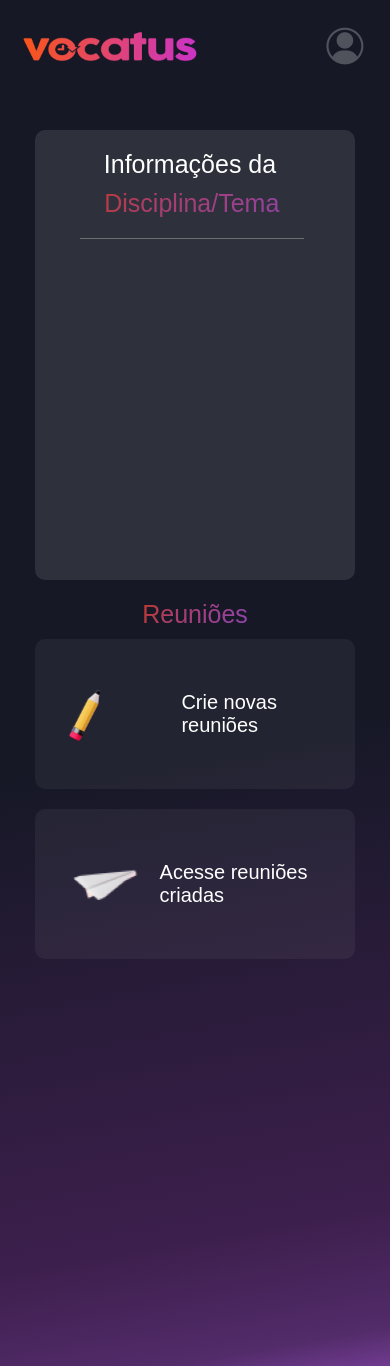
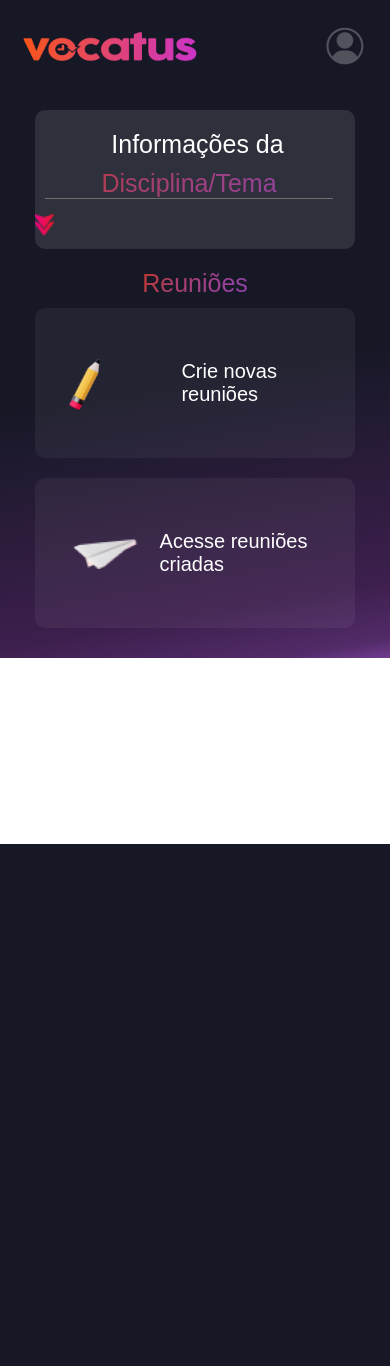
Before and after one commit to LucianaNascimento/vocatus2, a PHP site: page /pages/discipline.html in a window 390 px wide. After the commit the page ends 844 px from the top, so only its background shows below. Run offline with PHP 8.4, Linux system fonts and the light colour scheme; data that the repository does not hold is empty; some web fonts are replaced.

Commit message:
ajuste no mobile de disciplina e regex no cadastro

```diff
--- a/css/discipline.css
+++ b/css/discipline.css
@@ -12,10 +12,9 @@
 .container-main-discipline {
   background: rgb(22, 24, 38);
   background: linear-gradient(170deg, rgba(22, 24, 38, 1) 51%, rgba(61, 31, 77, 1) 88%, rgba(82, 43, 105, 1) 97%, rgba(112, 59, 143, 1) 100%);
-  height: 150vh;
+  height: auto;
   width: 100vw;
-  /* display: flex;
-  justify-content: center; */
+  padding-bottom: 20px;
 }
 
 .container-discipline-info {
@@ -203,8 +177,113 @@
   color: transparent;
   font-weight: 400;
   font-size: 20px;
-  margin: 0 40px 20px 40px;
+  margin: 10px 10px 10px 0;
+  display: flex;
+  align-items: center;
 }
+
+.container-discipline-mobile {
+  height: 560px;
+  width: 320px;
+  background-color: rgba(255, 255, 255, 0.1);
+  -webkit-border-radius: 10px;
+  -moz-border-radius: 10px;
+  border-radius: 10px;
+  margin-top: 30px;
+}
+
+.container-discipline-info {
+  margin-top: -20px;
+}
+
+.container-discipline-info h3 {
+  color: #fff;
+  font-weight: 400;
+  font-size: 25px;
+  display: flex;
+  justify-content: center;
+  margin: 0 5px 10px 10px;
+}
+
+.container-discipline-info .h3-gradient {
+  background-clip: text;
+  -webkit-background-clip: text;
+  background-image: linear-gradient(118deg, rgba(192, 57, 43, 1) 0%, rgba(168, 62, 106, 1) 32%, rgba(142, 68, 173, 1) 100%);
+  color: transparent;
+  font-weight: 400;
+  font-size: 25px;
+  margin-bottom: 10px !important;
+  text-align: center;
+  border-bottom: 1px solid #6E6E6E;
+  width: 90%;
+}
+
+.container-discipline-mobile .h3-gradient {
+  background-clip: text;
+  -webkit-background-clip: text;
+  background-image: linear-gradient(118deg, rgba(192, 57, 43, 1) 0%, rgba(168, 62, 106, 1) 32%, rgba(142, 68, 173, 1) 100%);
+  color: transparent;
+  font-weight: 400;
+  font-size: 25px;
+  margin-top: 10px;
+  margin-bottom: 0 !important;
+  text-align: center;
+}
+
+.container-discipline-mobile {
+  display: flex !important;
+  flex-direction: column;
+  width: 320px;
+  height: auto;
+  padding: 20px 0;
+  background-color: rgba(255, 255, 255, 0.1);
+  -webkit-border-radius: 10px;
+  -moz-border-radius: 10px;
+  border-radius: 10px;
+  border: none;
+  margin-top: 30px;
+  z-index: 1;
+  overflow-y: auto;
+  overflow-x: hidden;
+}
+
+.container-discipline-desktop {
+  display: none;
+}
+
+.discipline-info-title-mobile {
+  margin-bottom: -10px !important;
+}
+
+#disc-name-mobile {
+  display: flex;
+  flex-direction: row;
+}
+
+.div-click {
+  display: flex;
+  flex-direction: row;
+}
+
+.arrow-down {
+  background: url("../assets/down-arrow.png") no-repeat;
+  height: 30px !important;
+  width: 30px !important;
+  margin-left: -5px !important;
+  margin-top: 10px;
+  margin-right: 10px;
+}
+
+.arrow-down-inverte {
+  background: url("../assets/down-arrow.png") no-repeat;
+  height: 30px !important;
+  width: 30px !important;
+  margin-left: -35px !important;
+  margin-top: 15px;
+  transform: rotate(180deg);
+  display: none;
+}
+
 
 @media (min-width: 64em) {
   .discipline-info {
--- a/pages/discipline.html
+++ b/pages/discipline.html
@@ -28,13 +28,26 @@
 
   <main class="container-main-discipline">
     <div class="container-discipline">
+
       <div class="container-discipline-info">
-        <div class="discipline-info">
+        <div class="container-discipline-mobile">
+          <div class="discipline-info-title-mobile">
+            <h3>Informações da</h3>
+            <h3 class="h3-gradient">Disciplina/Tema</h3>
+            <div class="div-click" id="div-click" onclick="carregarInfoDisciplinaMobile()">
+              <div id="disc-name-mobile" class="disc-name-mobile"></div>
+              <div class="arrow-down"></div>
+            </div>
+          </div>
+          <div class="disc-info-mobile" id="disc-info-mobile"></div>
+        </div>
+
+        <div class="container-discipline-desktop">
           <div class="discipline-info-title">
             <h3>Informações da</h3>
             <h3 class="h3-gradient">Disciplina/Tema</h3>
           </div>
-          <div id="disciplina"></div>
+          <div class="disc-info" id="disc-info"></div>
         </div>
       </div>
 
@@ -65,15 +78,20 @@
   <script>
     $(document).ready(function () {
       carregarDisciplina()
+      carregarNomeDisciplinaMobile()
       nomeUsuario()
       $('#show-or-hide').click(function () {
         $('#menu-exit').toggle();
       })
 
-      $('.container-main-discipline').click(function() {
-        if($('#menu-exit').show()){
+      $('.container-main-discipline').click(function () {
+        if ($('#menu-exit').show()) {
           $('#menu-exit').toggle();
         }
+      })
+
+      $('#div-click').click(function () {
+        $('#disc-info-mobile').toggle();
       })
     });
 
@@ -84,14 +102,14 @@
         type: "POST",
         url: "http://localhost/vocatus2/backend/disciplina_dados.php?" + id,
         success: function (data) {
-          $("#disciplina").html("");
+          $("#disc-info").html("");
           $(data.dados).each(function (index) {
             var data = this.data_conclusao
             var dia = data.slice(8, 10)
             var mes = data.slice(5, 7)
             var ano = data.slice(0, 4)
             var dataFormatada = dia + '/' + mes + '/' + ano;
-            $("#disciplina").append('<div class="info-disc-label">Nome:</div><div class="info-disc-nome">' + this.nome +
+            $("#disc-info").append('<div class="info-disc-label">Nome:</div><div class="info-disc-nome">' + this.nome +
               '</div> <div class="info-disc-label">Data da conclusão: </div> <div class="info-disc">' + dataFormatada +
               '</div><div class="info-disc-label">Observações: </div><div class="info-disc">' + this.observacao + '</div>');
           });
@@ -100,7 +118,47 @@
           alert('Erro no envio de dados');
         }
       });
+    }
 
+    function carregarNomeDisciplinaMobile() {
+      var id = window.location.search.substring(1)
+      $.ajax({
+        type: "POST",
+        url: "http://localhost/vocatus2/backend/disciplina_dados.php?" + id,
+        success: function (data) {
+          $("#disc-name-mobile").html("");
+          $(data.dados).each(function (index) {
+            $("#disc-name-mobile").html('<div class="info-disc-label">Nome:</div><div class="info-disc-nome">' + this.nome +
+              '</div>');
+          });
+        },
+        error: function () {
+          alert('Erro no envio de dados');
+        }
+      });
+    }
+
+    function carregarInfoDisciplinaMobile() {
+      var id = window.location.search.substring(1)
+      $.ajax({
+        type: "POST",
+        url: "http://localhost/vocatus2/backend/disciplina_dados.php?" + id,
+        success: function (data) {
+          $("#disc-info-mobile").html("");
+          $(data.dados).each(function (index) {
+            var data = this.data_conclusao
+            var dia = data.slice(8, 10);
+            var mes = data.slice(5, 7);
+            var ano = data.slice(0, 4);
+            var dataFormatada = dia + '/' + mes + '/' + ano;
+            $("#disc-info-mobile").append('<div class="info-disc-label">Data da conclusão: </div> <div class="info-disc">' + dataFormatada +
+              '</div><div class="info-disc-label">Observações: </div><div class="info-disc">' + this.observacao + '</div>');
+          });
+        },
+        error: function () {
+          alert('Erro no envio de dados');
+        }
+      });
     }
 
     function criarReuniao() {
--- a/pages/login.html
+++ b/pages/login.html
@@ -68,7 +68,6 @@
             localStorage.setItem("usuario_id", data.usuario_id)
             window.location.href = "principal.html";
           } else {
-            alert("Acesso não permitido!");
             localStorage.setItem("usuario_id", 0)
           }
         },
--- a/styles.css
+++ b/styles.css
@@ -86,19 +86,6 @@
   width: 100vw;
 }
 
-.register {
-  width: 320px;
-  height: 500px;
-  padding: 20px 0;
-  background-color: rgba(255, 255, 255, 0.1);
-  -webkit-border-radius: 10px;
-  -moz-border-radius: 10px;
-  border-radius: 10px;
-  border: none;
-  margin-top: 30px;
-  z-index: 1;
-}
-
 .new-discipline {
   width: 320px;
   height: 455px;
@@ -128,14 +115,14 @@
 
 .register {
   width: 320px;
-  height: 520px;
+  height: 560px !important;
   padding: 20px 0;
   background-color: rgba(255, 255, 255, 0.1);
   -webkit-border-radius: 10px;
   -moz-border-radius: 10px;
   border-radius: 10px;
   border: none;
-  margin-top: 5px;
+  margin-top: -5px;
   z-index: 1;
 }
 
@@ -436,12 +423,6 @@
     width: 100vw;
   }
 
-  .register {
-    width: 450px;
-    height: 500px;
-    padding: 30px 0;
-  }
-
   .new-discipline {
     width: 500px;
     height: 500px;
```
Also changed, not shown: other parts of css/discipline.css (+34 -28 lines), css/presence-list.css (+15 -2 lines), css/register.css (+9 -1 lines), pages/presence-list.html (+8 -2 lines), pages/register.html (+50 -6 lines), assets/down-arrow.png (added), assets/icone-seta-down.png (added).
